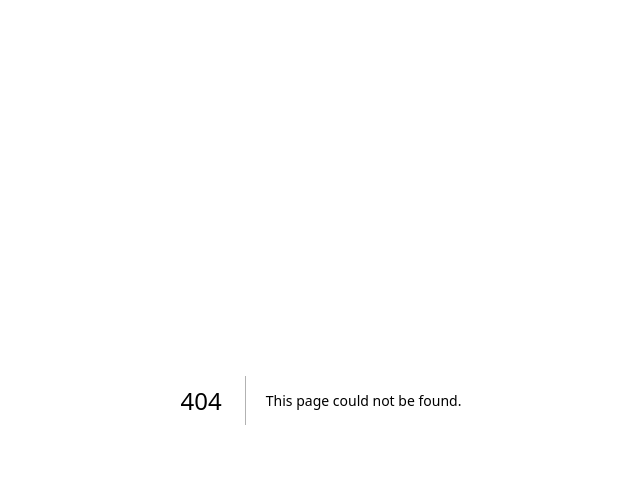
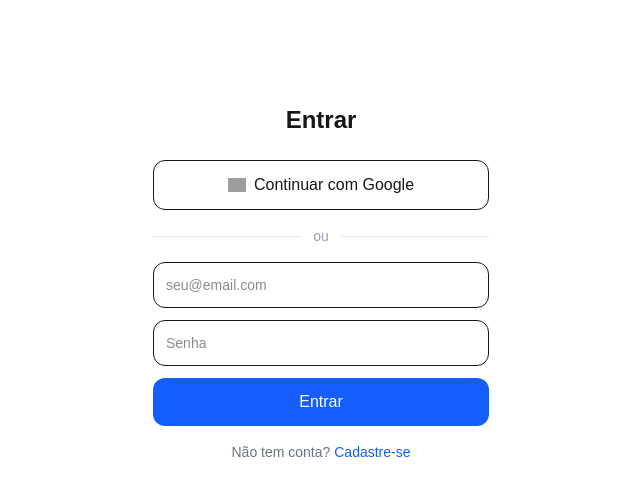
Before and after one commit to fernando-sant/gestao-urbana, a Next.js app: page /login in a window 1280 px wide. Before the commit this address had no page. Shown: the top 496 px of the page, without its empty margins (319-959 px from the left). Built offline with nearby package versions, Linux system fonts and the light colour scheme; no server answers; grey boxes are pictures that could not be loaded.

Commit message:
add OAuth

```diff
--- /dev/null
+++ b/src/app/auth/callback/route.ts
@@ -0,0 +1,20 @@
+// src/app/auth/callback/route.ts  ← necessário para o OAuth do Google
+import { createServerClient } from '@supabase/ssr'
+import { cookies } from 'next/headers'
+import { NextRequest, NextResponse } from 'next/server'
+
+export async function GET(request: NextRequest) {
+  const { searchParams } = new URL(request.url)
+  const code = searchParams.get('code')
+  if (code) {
+    const cookieStore = cookies()
+    const supabase = createServerClient(
+      process.env.NEXT_PUBLIC_SUPABASE_URL!,
+      process.env.NEXT_PUBLIC_SUPABASE_ANON_KEY!,
+      { cookies: { getAll: ()=>cookieStore.getAll(),
+                   setAll: (c)=>c.forEach(({name,value,options})=>cookieStore.set(name,value,options)) }}
+    )
+    await supabase.auth.exchangeCodeForSession(code)
+  }
+  return NextResponse.redirect(new URL('/', request.url))
+}
--- /dev/null
+++ b/src/app/login/page.tsx
@@ -0,0 +1,76 @@
+// src/app/login/page.tsx
+'use client'
+import { useState } from 'react'
+import { useRouter } from 'next/navigation'
+import { createClient } from '@/lib/supabase'
+
+export default function LoginPage() {
+  const router = useRouter()
+  const [email, setEmail]       = useState('')
+  const [password, setPassword] = useState('')
+  const [loading, setLoading]   = useState(false)
+  const [message, setMessage]   = useState('')
+  const supabase = createClient()
+
+  async function handleEmailLogin(e: React.FormEvent) {
+    e.preventDefault()
+    setLoading(true)
+    const { error } = await supabase.auth.signInWithPassword({ email, password })
+    if (error) {
+      setMessage('Email ou senha incorretos.')
+    } else {
+      router.push('/')
+      router.refresh()
+    }
+    setLoading(false)
+  }
+
+  async function handleGoogleLogin() {
+    await supabase.auth.signInWithOAuth({
+      provider: 'google',
+      options: { redirectTo: `${location.origin}/auth/callback` }
+    })
+  }
+
+  return (
+    <main className="max-w-sm mx-auto p-6 mt-20">
+      <h1 className="text-2xl font-semibold mb-6 text-center">Entrar</h1>
+
+      <button onClick={handleGoogleLogin}
+        className="w-full border rounded-xl p-3 mb-4 flex items-center justify-center gap-2
+                   hover:bg-gray-50 transition font-medium">
+        <img src="https://www.gstatic.com/firebasejs/ui/2.0.0/images/auth/google.svg"
+             width="18" height="18" alt="Google" />
+        Continuar com Google
+      </button>
+
+      <div className="relative my-4">
+        <div className="absolute inset-0 flex items-center">
+          <div className="w-full border-t border-gray-200"/>
+        </div>
+        <div className="relative flex justify-center">
+          <span className="bg-white px-3 text-sm text-gray-400">ou</span>
+        </div>
+      </div>
+
+      <form onSubmit={handleEmailLogin} className="space-y-3">
+        <input type="email" value={email} onChange={e=>setEmail(e.target.value)}
+          placeholder="seu@email.com" required
+          className="w-full border rounded-xl p-3 text-sm" />
+        <input type="password" value={password} onChange={e=>setPassword(e.target.value)}
+          placeholder="Senha" required
+          className="w-full border rounded-xl p-3 text-sm" />
+        {message && <p className="text-red-600 text-sm">{message}</p>}
+        <button type="submit" disabled={loading}
+          className="w-full bg-blue-600 text-white p-3 rounded-xl font-medium disabled:opacity-50">
+          {loading ? 'Entrando...' : 'Entrar'}
+        </button>
+      </form>
+
+      <p className="text-center text-sm text-gray-500 mt-4">
+        Não tem conta?{' '}
+        <a href="/cadastro" className="text-blue-600">Cadastre-se</a>
+      </p>
+    </main>
+  )
+}
```
